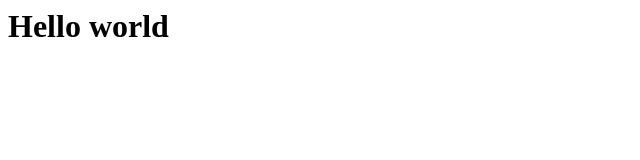
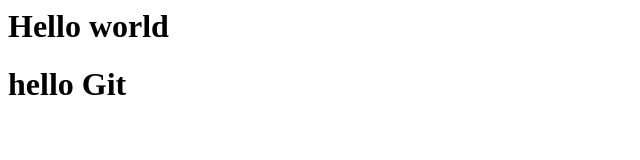
Before and after one commit to baton332/lesson, a plain HTML site: page Index.html in a window 1280 px wide. Shown: the whole page, without its empty margins (0-640 px from the left). Drawn offline with Linux system fonts and the light colour scheme.

Commit message:
Update Index.html

```diff
--- a/Index.html
+++ b/Index.html
@@ -1 +1,2 @@
 <h1>Hello world</h1>
+<h1>hello Git</h1>
```
